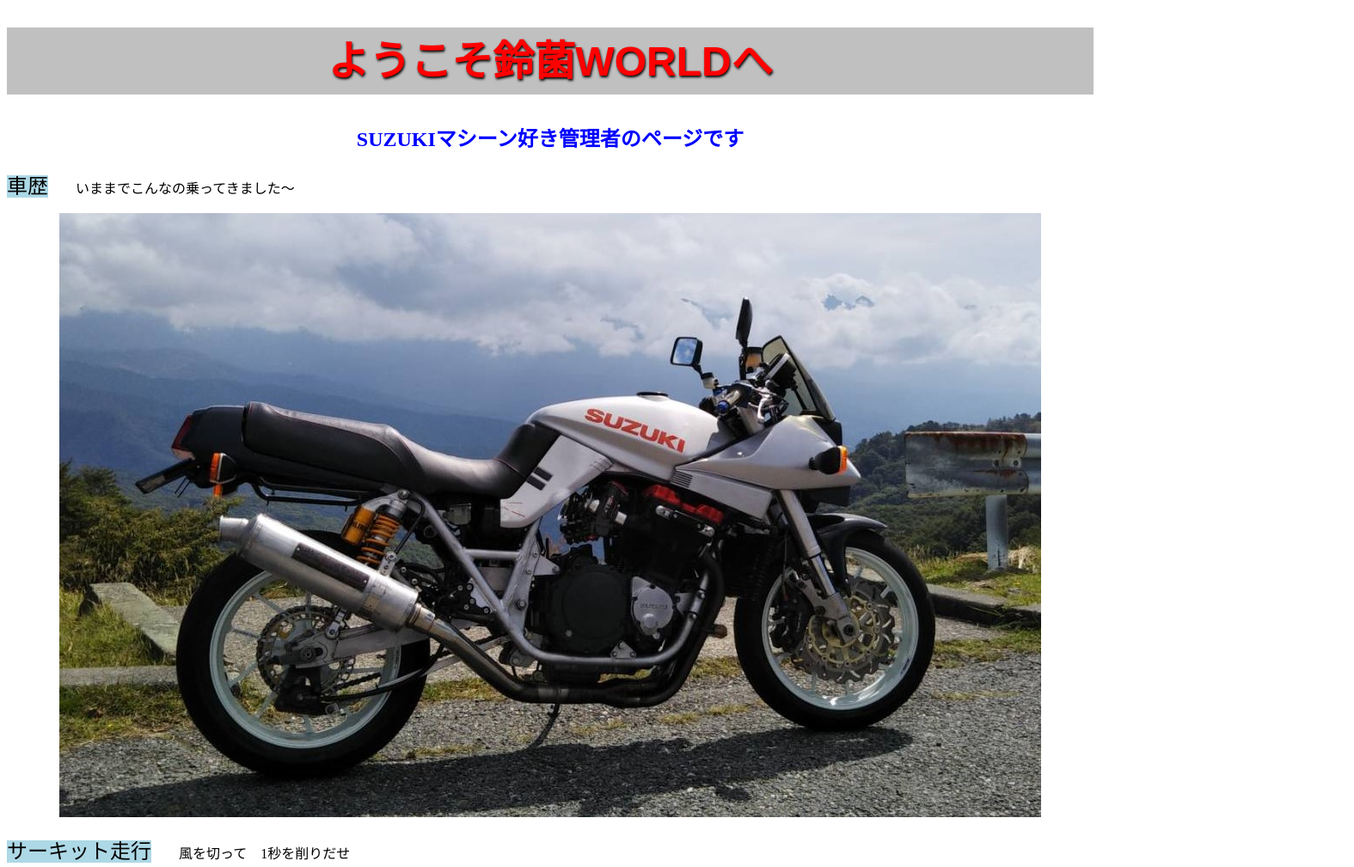
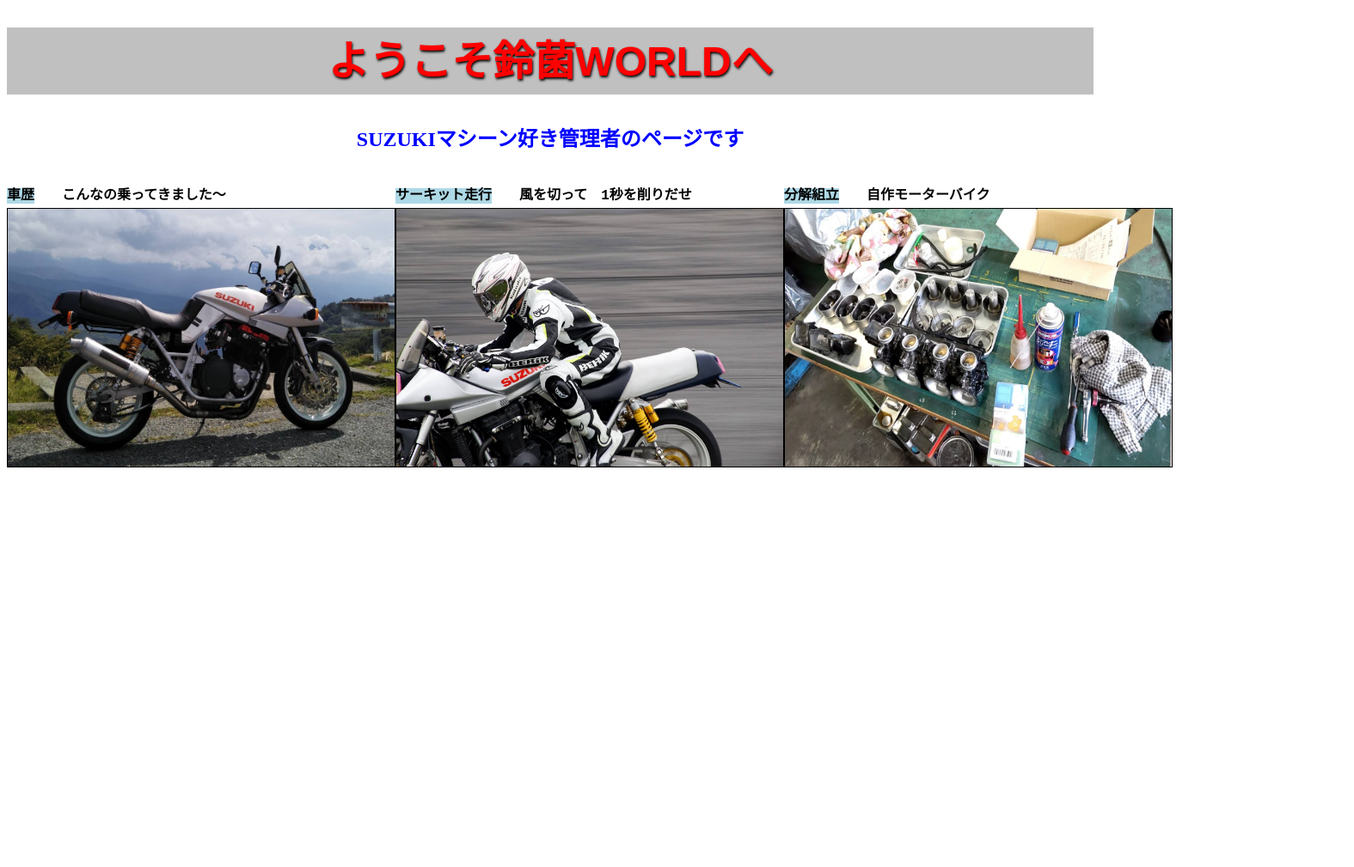
Before and after one commit to hamamaron/hamamaron.github.io, a plain HTML site: page index.html in a window 1280 px wide. Shown: the top 1009 px of the page at 86% size, 1575 px wide, since content can reach past the window. Drawn offline with Linux system fonts and the light colour scheme.

Commit message:
Add files via upload

```diff
--- a/css/styles.css
+++ b/css/styles.css
@@ -13,13 +13,49 @@ h2 {
   color: blue;
 }
 
-.gazou {
+h3 {
+  font-family: Courier New, monospace;
+  font-size: 1em;
+  margin: 1em 0 0.3em;
+}
+
+div {
+  display: flex;
+  flex-direction: column;
+  flex-wrap: wrap;
+  align-items: flex-start;
+  height: 940px;
+}
+
+img {
+  width: 450px;
+  height: 300px;
+  border: 1px solid #000;
+
+  .scale-down {
+    object-fit: scale-down;
+  }
+
+  .container {
+    display: flex;
+  }
+
+  .katana {
+
+  }
+
+
+
+
+
+
+/* .gazou {
   text-align: center;
   /* height: 200px;
-  width: 380px; */
-}
+  width: 380px;
+  }*/
 
-span {
+/* span {
  font-size: 24px;
 }
 
@@ -33,4 +69,4 @@ span {
 
 .photo3 {
   text-align: center;
-}
+} */
--- a/index.html
+++ b/index.html
@@ -12,24 +12,30 @@
     <h1>ようこそ鈴菌WORLDへ</h1>
     <h2>SUZUKIマシーン好き管理者のページです</h2>
   </header>
+
   <main>
 
-    <P><span style="background-color: lightblue">車歴</span>　　いままでこんなの乗ってきました～</P>
-    <div class="photo1">
-      <img src="https://github.com/hamamaron/hamamaron.github.io/blob/main/12655%20(2).jpg?raw=true" alt="スズキ刀の写真">
-    </div>
+   <div class="container">
 
-    <P><span style="background-color: lightblue">サーキット走行</span>　　風を切って　1秒を削りだせ</P>
-    <div class="photo3">
-      <img src="https://github.com/hamamaron/hamamaron.github.io/blob/main/12654.jpg?raw=true" alt="サーキット走行の写真">
-    </div>
+     <div class="item">
+      <h3><span style="background-color: lightblue">車歴</span>　　こんなの乗ってきました～</h3>
+     <img src="https://github.com/hamamaron/hamamaron.github.io/blob/main/12655%20(2).jpg?raw=true" alt="スズキ刀の写真" class="scale-down"/>
+    <!-- <img src="https://mdn.mozillademos.org/files/6457/mdn_logo_only_color.png" alt="MDN Logo" class="fill"/> -->
+  </div>
 
-    <P><span style="background-color: lightblue">分解組立</span>　　自作モーターバイク </P>
-    <div class="photo4">
-      <img src="https://github.com/hamamaron/hamamaron.github.io/blob/main/210723.jpg?raw=true" alt="分解時の写真">
-    </div>
+   <div class="item">
+    <h3><span style="background-color: lightblue">サーキット走行</span>　　風を切って　1秒を削りだせ</h3>
+      <img src="https://github.com/hamamaron/hamamaron.github.io/blob/main/12654.jpg?raw=true" alt="サーキット走行の写真" class="scale-down"/>
+   </div>
+
+   <div class="item">
+    <h3><span style="background-color: lightblue">分解組立</span>　　自作モーターバイク </h3>
+      <img src="https://github.com/hamamaron/hamamaron.github.io/blob/main/210723.jpg?raw=true" alt="分解時の写真" class="scale-down"/>
+   </div>
+ </div>
 
   </main>
+
   <footer>
     (c)maron.com
   </footer>
```
